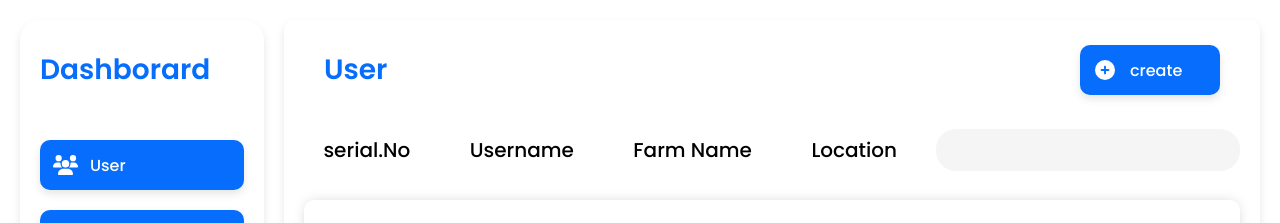
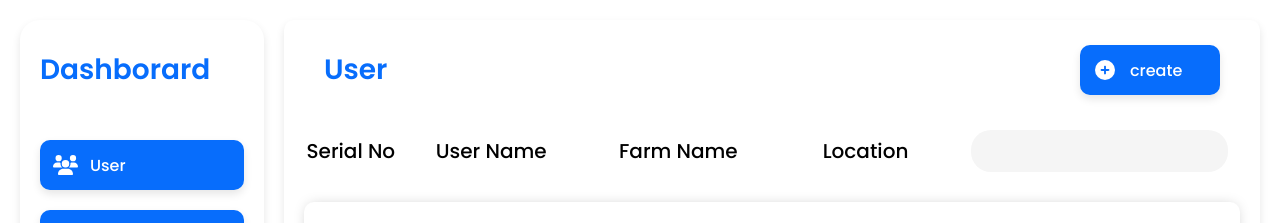
Before and after one commit to anirudh-mk/agriculture-automation-using-iot-frontend-web, a React (Vite) app: page / in a window 1280 px wide. Shown: the top 223 px of the page. Built offline with nearby package versions, Linux system fonts and the light colour scheme.

Commit message:
feat(UserDetailsCard): style changed

```diff
--- a/components/userDetailsCard/UserDetailsCard.css
+++ b/components/userDetailsCard/UserDetailsCard.css
@@ -49,14 +49,12 @@
 
 .userDetailsCardDetailsHeaddingContainer {
     display: flex;
-    justify-content: space-evenly;
-    width: 100%;
-    height: 60px;
+    flex-direction: row;
     align-items: center;
+    padding: 10px 20px 10px 20px;
 }
 
 .userDetailsCardDetailsHeaddingContainer P {
-    margin: 20px;
     color: #000;
     font-size: 20px;
     font-style: normal;
@@ -68,7 +66,37 @@
     border-radius: 20px;
     border: 0px solid #000;
     background: #F5F5F5;
-    width: 300px;
+    width: 90%;
     height: 40px;
     flex-shrink: 0;
 }
+
+.userDetailsCardDetailsHeaddingContainer .serialNoContianer {
+    display: flex;
+    width: 10%;
+    justify-content: center;
+}
+
+.userDetailsCardDetailsHeaddingContainer .userNameContainer {
+    display: flex;
+    width: 20%;
+    justify-content: center;
+}
+
+.userDetailsCardDetailsHeaddingContainer .farmNameContainer {
+    display: flex;
+    width: 20%;
+    justify-content: center;
+}
+
+.userDetailsCardDetailsHeaddingContainer .locationContainer {
+    display: flex;
+    width: 20%;
+    justify-content: center;
+}
+
+.userDetailsCardDetailsHeaddingContainer .searchBarContainer {
+    display: flex;
+    width: 30%;
+    justify-content: center;
+}
--- a/components/userDetailsCard/UserDetailsCard.jsx
+++ b/components/userDetailsCard/UserDetailsCard.jsx
@@ -43,11 +43,21 @@ function UserDetailsCard({}) {
             </div>
           </div>
           <div className="userDetailsCardDetailsHeaddingContainer">
-            <p>serial.No</p>
-            <p>Username</p>
-            <p>Farm Name</p>
-            <p>Location</p>
-            <input type="text" />
+            <div className="serialNoContianer">
+              <p>Serial No</p>
+            </div>
+            <div className="userNameContainer">
+              <p>User Name</p>
+            </div>
+            <div className="farmNameContainer">
+              <p>Farm Name</p>
+            </div>
+            <div className="locationContainer">
+              <p>Location</p>
+            </div>
+            <div className="searchBarContainer">
+              <input type="text" />
+            </div>
           </div>
           <div className="userDetailsCardDetailsContainer">
             <UserCard />
```
